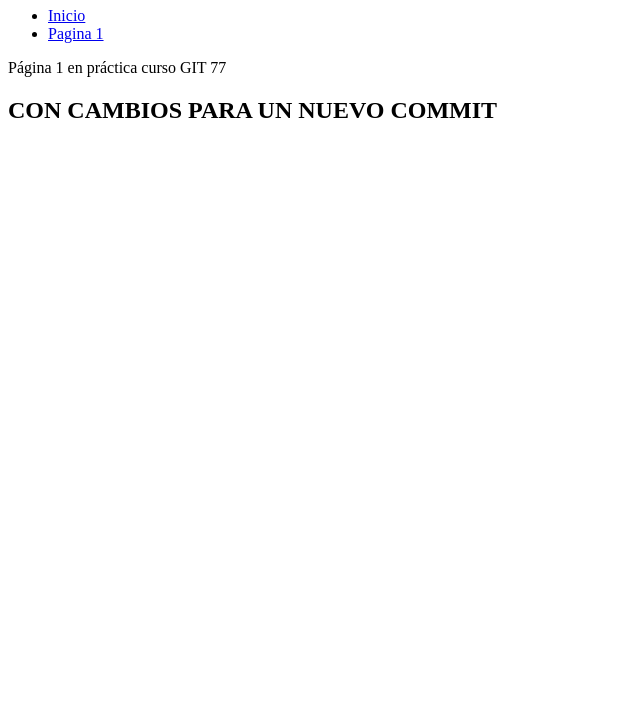
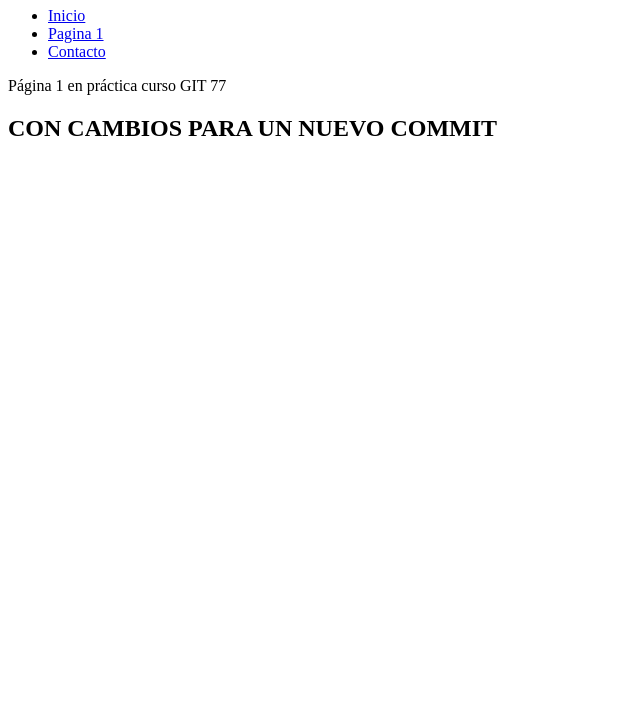
Before and after one commit to javibonweb/testeando, a plain HTML site: page pagina1.html in a window 1280 px wide. Shown: the part 73-800 px from the top of the page, without its empty margins (0-640 px from the left). Drawn offline with Linux system fonts and the light colour scheme.

Commit message:
Pagina de contacto

```diff
--- a/pagina1.html
+++ b/pagina1.html
@@ -11,6 +11,7 @@
     <ul>
         <li><a href="index.html">Inicio</a></li>
         <li><a href="pagina1.html">Pagina 1</a></li>
+        <li><a href="contacto.html">Contacto</a></li>
     </ul>
     <p>Página 1 en práctica curso GIT 77</p>
     <h2>CON CAMBIOS PARA UN NUEVO COMMIT</h2>
```
Also changed, not shown: index.html (+1 -0 lines).
